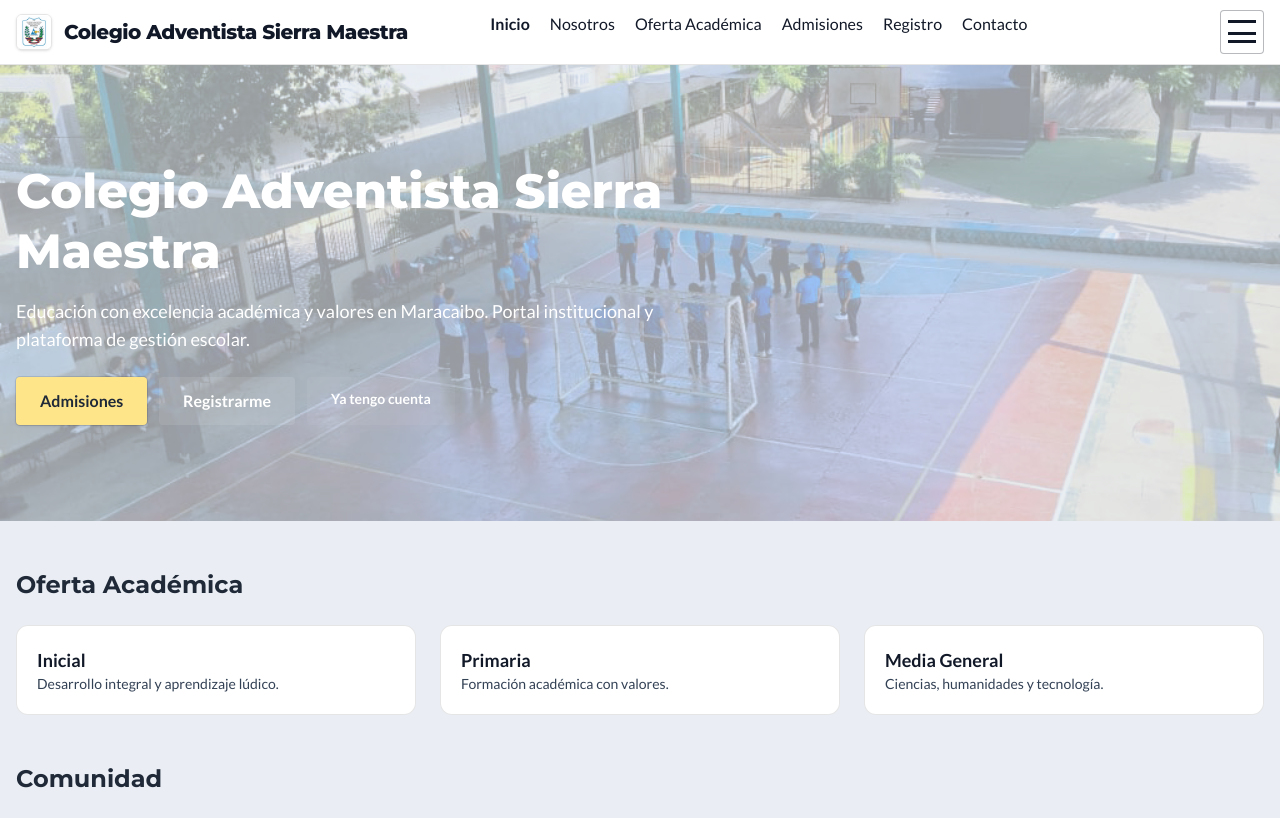
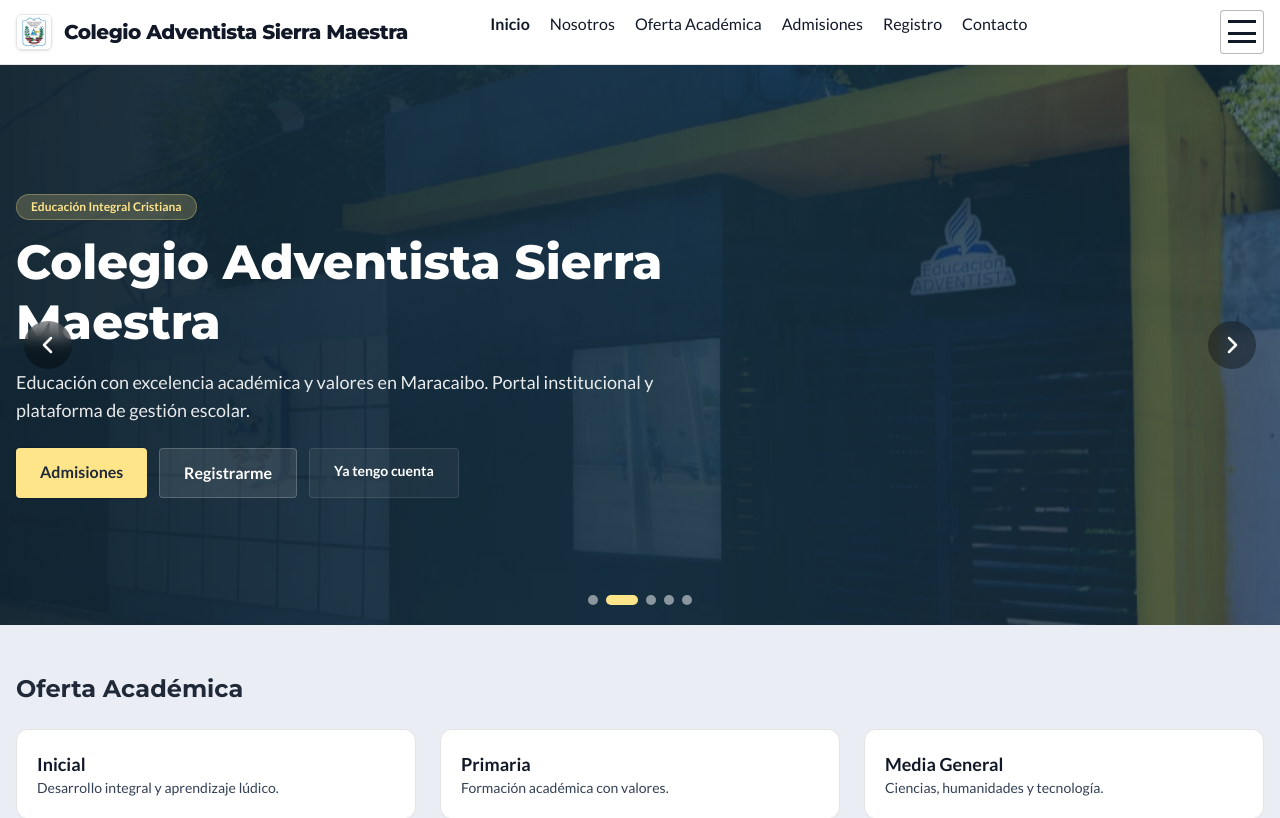
Before and after one commit to creck0000/uecadventistasm, a Next.js app: page / in a window 1280 px wide. Shown: the top 818 px of the page. Built offline with nearby package versions, Linux system fonts and the light colour scheme.

Commit message:
Mejorar dinamismo del Hero: controles interactivos, transiciones suaves y visibilidad

```diff
--- a/src/app/page.tsx
+++ b/src/app/page.tsx
@@ -14,54 +14,114 @@
   const [current, setCurrent] = useState(0);
 
   useEffect(() => {
-    const id = setInterval(() => {
+    const timer = setInterval(() => {
       setCurrent((prev) => (prev + 1) % heroImages.length);
-    }, 7000);
-    return () => clearInterval(id);
-  }, []);
+    }, 5000);
+    return () => clearInterval(timer);
+  }, [current]);
+
+  const prevSlide = () => {
+    setCurrent((prev) => (prev - 1 + heroImages.length) % heroImages.length);
+  };
+
+  const nextSlide = () => {
+    setCurrent((prev) => (prev + 1) % heroImages.length);
+  };
 
   return (
     <div>
-      <section className="relative overflow-hidden bg-[--primary]">
+      <section className="relative overflow-hidden bg-[#173344] min-h-[500px] md:min-h-[560px] flex items-center">
+        {/* Dynamic Carousel Background Images */}
         <div className="pointer-events-none absolute inset-0">
           {heroImages.map((img, index) => (
             <Image
               key={index}
               src={img}
-              alt="Fachada del Colegio Adventista Sierra Maestra"
-              className={`absolute inset-0 h-full w-full object-cover transition-opacity duration-[1800ms] ease-out ${
-                index === current ? "opacity-35" : "opacity-0"
-              }`}
-              priority={index === 0}
+              alt={`Fachada e instalaciones del Colegio Adventista Sierra Maestra ${index + 1}`}
+              className="absolute inset-0 h-full w-full object-cover"
+              priority
+              style={{
+                opacity: index === current ? 0.6 : 0,
+                transform: index === current ? "scale(1.05)" : "scale(1)",
+                transition: "opacity 1200ms ease-in-out, transform 5000ms ease-out",
+              }}
             />
           ))}
-          <div className="absolute inset-0 bg-[--primary]/40" />
+          {/* Subtle gradient overlay to guarantee text readability while keeping photos vivid */}
+          <div className="absolute inset-0 bg-gradient-to-r from-[#112430]/95 via-[#173344]/80 to-[#173344]/40" />
         </div>
-        <div className="relative z-10 mx-auto max-w-7xl px-4 py-16 md:py-24">
+
+        {/* Hero Content */}
+        <div className="relative z-10 mx-auto w-full max-w-7xl px-4 py-16 md:py-24">
           <Reveal>
             <div className="max-w-2xl">
+              <span className="inline-block rounded-full bg-[#FFE58A]/20 px-3.5 py-1 text-xs font-semibold text-[#FFE58A] mb-3 border border-[#FFE58A]/30">
+                Educación Integral Cristiana
+              </span>
               <h1 className="mb-4 text-4xl md:text-5xl font-extrabold leading-tight text-white" style={{ fontFamily: "var(--font-title)" }}>
                 Colegio Adventista Sierra Maestra
               </h1>
-              <p className="mb-6 max-w-prose text-lg text-white">
+              <p className="mb-6 max-w-prose text-lg text-white/90">
                 Educación con excelencia académica y valores en Maracaibo. Portal institucional y plataforma de gestión escolar.
               </p>
               <div className="flex flex-wrap gap-3">
                 <a
                   href="/admisiones"
-                  className="fx-btn rounded bg-[#FFE58A] px-6 py-3 font-bold text-[#1f2937] ring-1 ring-black/10 shadow"
+                  className="fx-btn rounded bg-[#FFE58A] px-6 py-3 font-bold text-[#1f2937] ring-1 ring-black/10 shadow hover:brightness-95 transition-all"
                 >
                   Admisiones
                 </a>
-                <a href="/registro" className="fx-btn rounded bg-white/10 px-6 py-3 font-semibold text-white backdrop-blur">
+                <a
+                  href="/registro"
+                  className="fx-btn rounded bg-white/10 px-6 py-3 font-semibold text-white backdrop-blur hover:bg-white/20 transition-all border border-white/20"
+                >
                   Registrarme
                 </a>
-                <a href="/login" className="fx-btn rounded bg-white/5 px-6 py-3 text-sm font-semibold text-white backdrop-blur">
+                <a
+                  href="/login"
+                  className="fx-btn rounded bg-white/5 px-6 py-3 text-sm font-semibold text-white backdrop-blur hover:bg-white/15 transition-all border border-white/10"
+                >
                   Ya tengo cuenta
                 </a>
               </div>
             </div>
           </Reveal>
+        </div>
+
+        {/* Carousel Navigation Arrows */}
+        <button
+          onClick={prevSlide}
+          aria-label="Foto anterior"
+          className="absolute left-3 md:left-6 top-1/2 -translate-y-1/2 z-20 flex h-10 w-10 md:h-12 md:w-12 items-center justify-center rounded-full bg-black/35 text-white backdrop-blur hover:bg-black/60 transition-all focus:outline-none cursor-pointer"
+        >
+          <svg className="w-5 h-5 md:w-6 md:h-6" fill="none" stroke="currentColor" viewBox="0 0 24 24">
+            <path strokeLinecap="round" strokeLinejoin="round" strokeWidth={2.5} d="M15 19l-7-7 7-7" />
+          </svg>
+        </button>
+        <button
+          onClick={nextSlide}
+          aria-label="Siguiente foto"
+          className="absolute right-3 md:right-6 top-1/2 -translate-y-1/2 z-20 flex h-10 w-10 md:h-12 md:w-12 items-center justify-center rounded-full bg-black/35 text-white backdrop-blur hover:bg-black/60 transition-all focus:outline-none cursor-pointer"
+        >
+          <svg className="w-5 h-5 md:w-6 md:h-6" fill="none" stroke="currentColor" viewBox="0 0 24 24">
+            <path strokeLinecap="round" strokeLinejoin="round" strokeWidth={2.5} d="M9 5l7 7-7 7" />
+          </svg>
+        </button>
+
+        {/* Carousel Indicators / Dots */}
+        <div className="absolute bottom-5 left-1/2 -translate-x-1/2 z-20 flex items-center gap-2">
+          {heroImages.map((_, idx) => (
+            <button
+              key={idx}
+              onClick={() => setCurrent(idx)}
+              aria-label={`Ir a foto ${idx + 1}`}
+              className={`h-2.5 rounded-full transition-all duration-300 focus:outline-none cursor-pointer ${
+                idx === current
+                  ? "w-8 bg-[#FFE58A]"
+                  : "w-2.5 bg-white/50 hover:bg-white/80"
+              }`}
+            />
+          ))}
         </div>
       </section>
 
```
